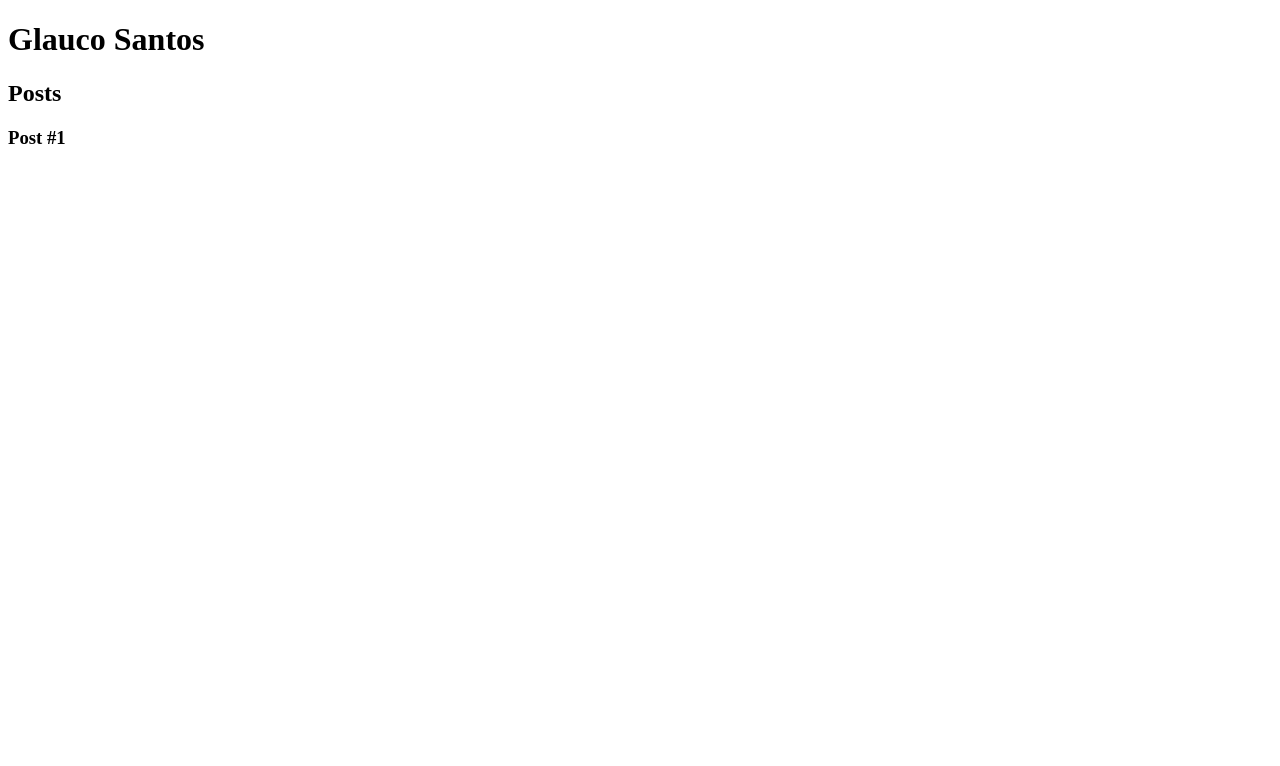
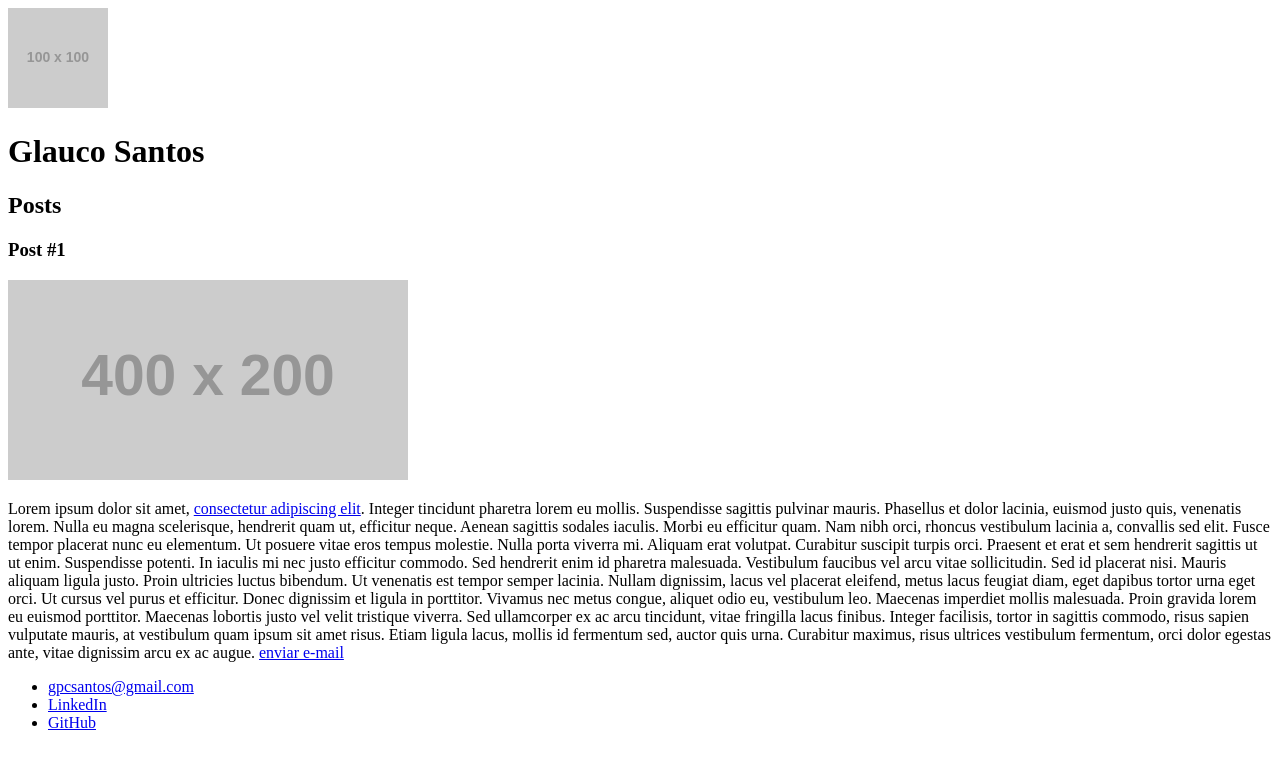
Before and after one commit to gpcsantos/ProjetosDio---Bootcamp, a plain HTML site: page HTML5 e CSS3/pessoal.html in a window 1280 px wide. Drawn offline with Linux system fonts and the light colour scheme; placeholder pictures from the web are drawn by us.

Commit message:
Conclusão do curso de HTML, com o seguinte conteúdo:  TAGs e seus atribuitos: <p> paragrafo, <a>link - atributos href: mailto e tel,  targuet blank, <img> imagens atributos: src (obrigatório), alt(recomendado para acessibilidade), <ol> <ul> <li> Listas ordenada e não ordenada.

```diff
--- a/HTML5 e CSS3/pessoal.html
+++ b/HTML5 e CSS3/pessoal.html
@@ -6,6 +6,7 @@
 </head>
 <body>
     <header>
+        <img src="https://via.placeholder.com/100x100" alt="Avatar Glauco Santos">
         <h1>Glauco Santos</h1>
     </header>
     <section>
@@ -15,10 +16,24 @@
         <article>
             <header>
                 <h3>Post #1</h3>
+                <img src="https://via.placeholder.com/400x200" alt="editor de text contendo código HTML">
             </header>
+            <p>Lorem ipsum dolor sit amet, <a href="https://www.uol.com.br" target="_blank">consectetur adipiscing elit</a>. Integer tincidunt pharetra lorem eu mollis. Suspendisse sagittis pulvinar mauris. Phasellus et dolor lacinia, euismod justo quis, venenatis lorem. Nulla eu magna scelerisque, hendrerit quam ut, efficitur neque. Aenean sagittis sodales iaculis. Morbi eu efficitur quam. Nam nibh orci, rhoncus vestibulum lacinia a, convallis sed elit. Fusce tempor placerat nunc eu elementum. Ut posuere vitae eros tempus molestie. Nulla porta viverra mi.
+
+                Aliquam erat volutpat. Curabitur suscipit turpis orci. Praesent et erat et sem hendrerit sagittis ut ut enim. Suspendisse potenti. In iaculis mi nec justo efficitur commodo. Sed hendrerit enim id pharetra malesuada. Vestibulum faucibus vel arcu vitae sollicitudin. Sed id placerat nisi. Mauris aliquam ligula justo. Proin ultricies luctus bibendum. Ut venenatis est tempor semper lacinia.
+
+                Nullam dignissim, lacus vel placerat eleifend, metus lacus feugiat diam, eget dapibus tortor urna eget orci. Ut cursus vel purus et efficitur. Donec dignissim et ligula in porttitor. Vivamus nec metus congue, aliquet odio eu, vestibulum leo. Maecenas imperdiet mollis malesuada. Proin gravida lorem eu euismod porttitor. Maecenas lobortis justo vel velit tristique viverra. Sed ullamcorper ex ac arcu tincidunt, vitae fringilla lacus finibus. Integer facilisis, tortor in sagittis commodo, risus sapien vulputate mauris, at vestibulum quam ipsum sit amet risus. Etiam ligula lacus, mollis id fermentum sed, auctor quis urna. Curabitur maximus, risus ultrices vestibulum fermentum, orci dolor egestas ante, vitae dignissim arcu ex ac augue.
+
+                <a href="mailto:gpcsantos@gmail.com">enviar e-mail</a>
+            </p>
         </article>
     </section>
     <footer>
+        <ul>
+            <li><a href="mailto:gpcsantos@gmail.com">gpcsantos@gmail.com</a></li>
+            <li><a href="https://www.linkedin.com/in/glauco-santos-85b4454b/" target="blank">LinkedIn</a></li>
+            <li><a href="https://github.com/gpcsantos" target="blank">GitHub</a></li>
+        </ul>
 
     </footer>
 </body>
```
